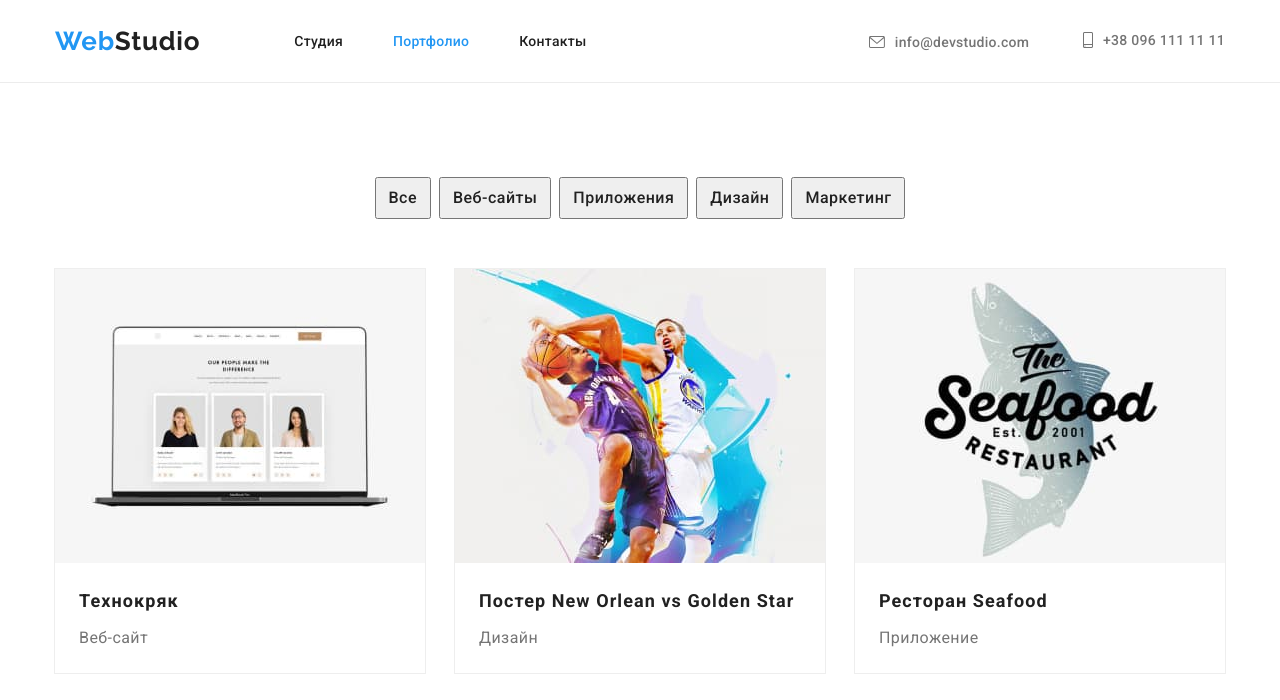
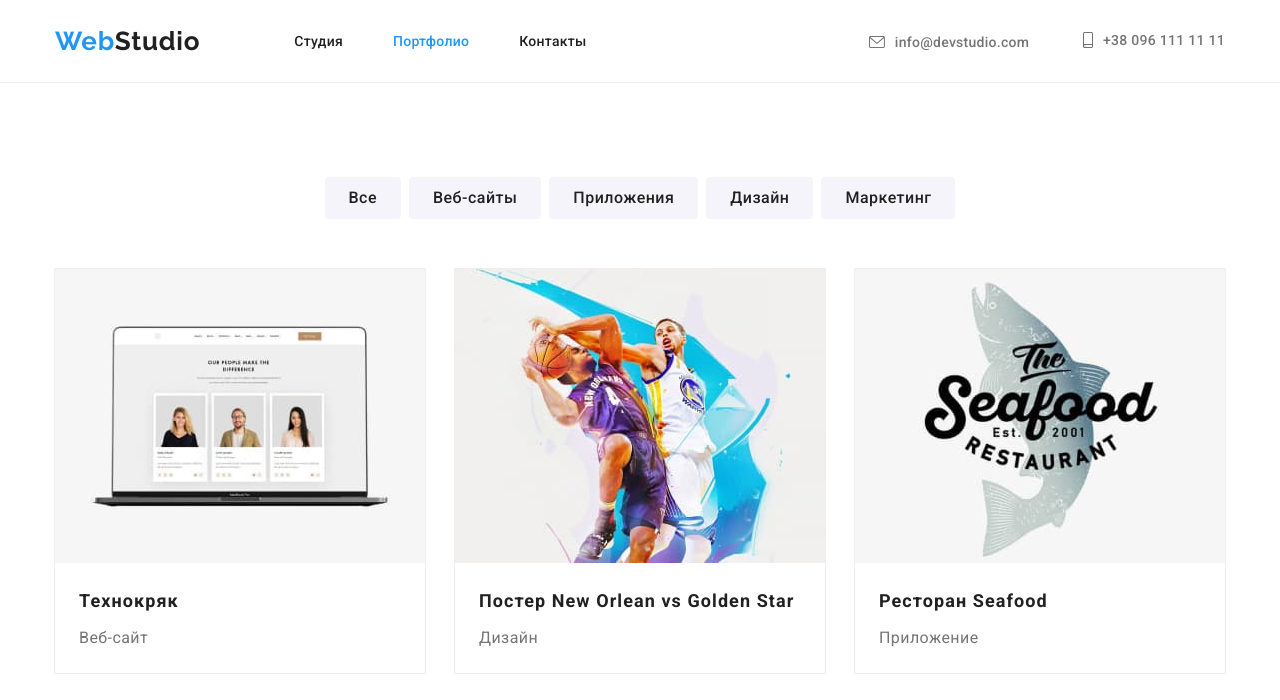
Before and after one commit to RBord/goit-markup-hw-04, a plain HTML site: page portfolio.html in a window 1280 px wide. Shown: the top 700 px of the page. Drawn offline with nearby package versions, Linux system fonts and the light colour scheme.

Commit message:
Добавляет стили для кнопок портфолио

```diff
--- a/css/main.css
+++ b/css/main.css
@@ -507,7 +507,7 @@ footer .link {
 margin-right: 8px;
 }
 .item-button {
-    padding: 6px 12px;
+    padding: 6px 22px;
 
     font-family: Roboto;
     font-weight: 500;
@@ -516,15 +516,20 @@ margin-right: 8px;
     text-align: center;
     letter-spacing: 0.03em;
     color:var(--title-text-color);
+
+    border-radius: 4px;
 }
-
+.portfolio button {
+    background: #F5F4FA;
+    border-color: transparent;
+}
 .item-button:hover,
 .item-button:focus  {
-color: var(--primary-background-color);
-background-color:var(--accent-color);
-cursor:pointer;
+    color: var(--primary-background-color);
+    background-color:var(--accent-color);
+    cursor:pointer;
+    box-shadow: 0px 3px 1px rgba(0, 0, 0, 0.1), 0px 1px 2px rgba(0, 0, 0, 0.08), 0px 2px 2px rgba(0, 0, 0, 0.12);
 }
-
 .pottfolio__bot-list {
     display: flex;
     flex-wrap: wrap;
```
